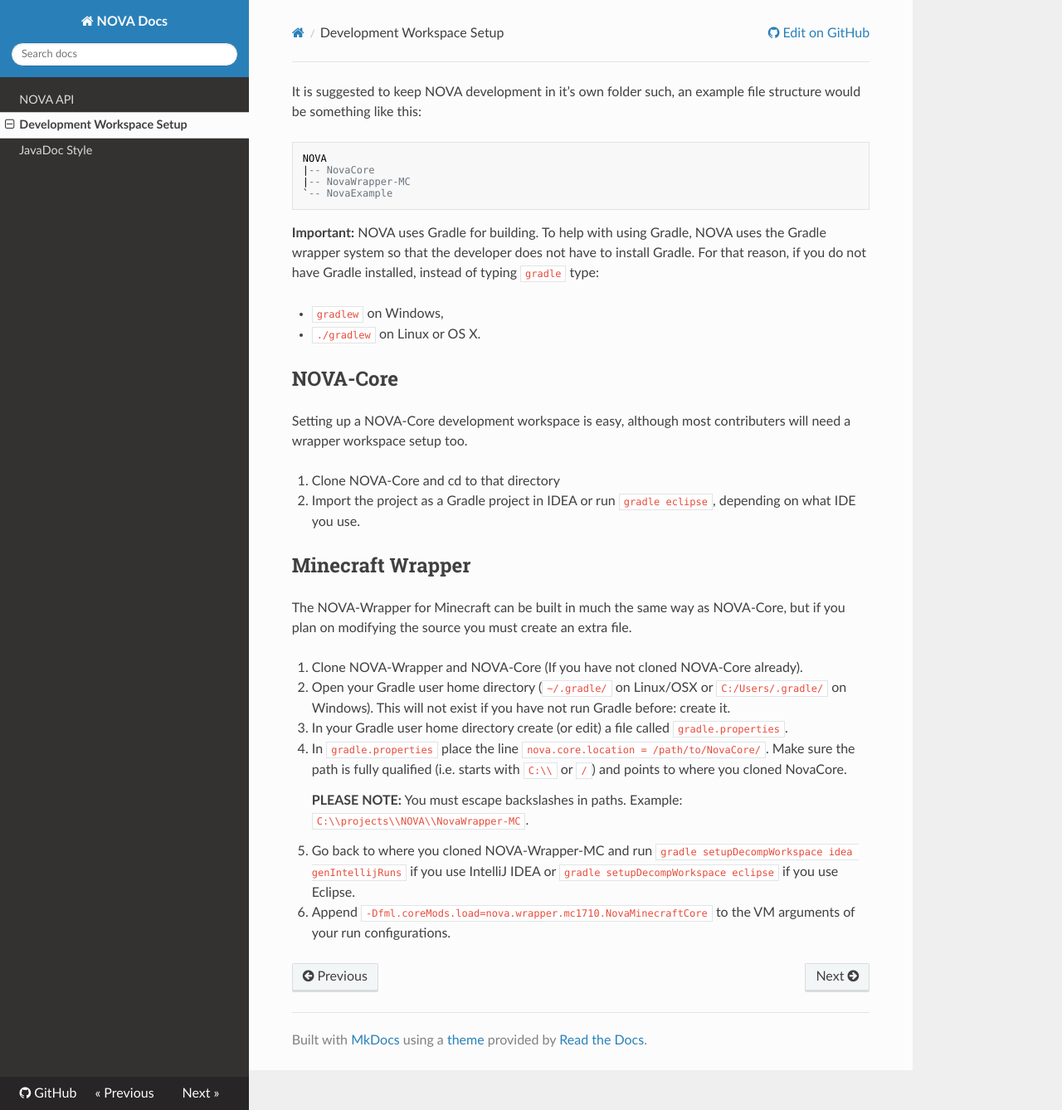
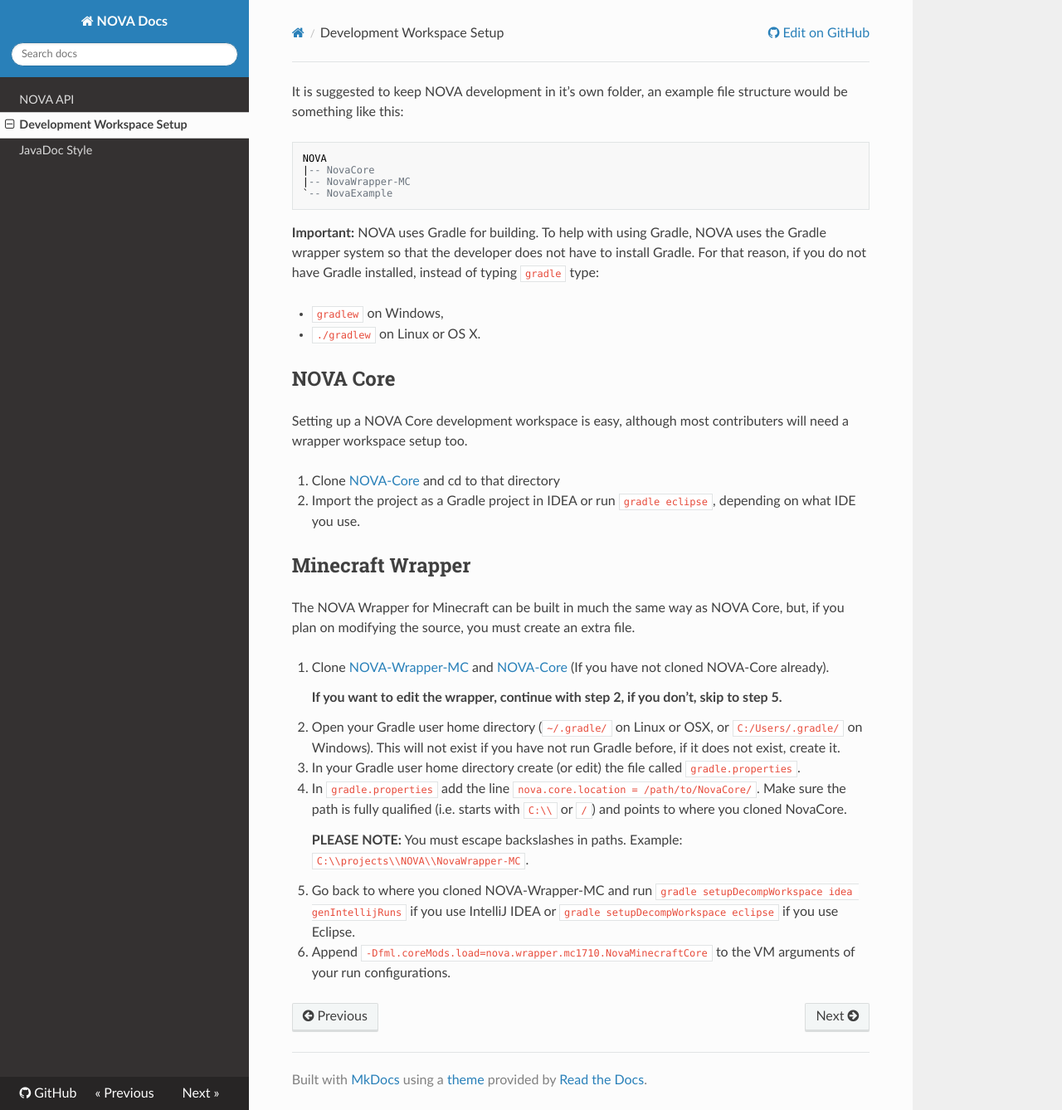
Before and after one commit to NOVA-Team/docs, an MkDocs documentation site: the page built from docs/Development Workspace Setup.md, in a window 1280 px wide and 1338 px high. Shown: the whole window at 83% size. Built offline with MkDocs 1.6.1, drawn with Linux system fonts in a browser that asks for light colours; nearby versions of some CDN libraries.

Commit message:
More grammar

````diff
--- a/docs/Development Workspace Setup.md
+++ b/docs/Development Workspace Setup.md
@@ -1,4 +1,4 @@
-It is suggested to keep NOVA development in it's own folder such, an example file structure would be something like this:
+It is suggested to keep NOVA development in it's own folder, an example file structure would be something like this:
 
 ```
 NOVA
@@ -13,21 +13,27 @@
 - `gradlew` on Windows,
 - `./gradlew` on Linux or OS X.
 
-## NOVA-Core
-Setting up a NOVA-Core development workspace is easy, although most contributers will need a wrapper workspace setup too.
+## NOVA Core
+Setting up a NOVA Core development workspace is easy, although most contributers will need a wrapper workspace setup too.
 
-1. Clone NOVA-Core and cd to that directory
+1. Clone [NOVA-Core] and cd to that directory
 2. Import the project as a Gradle project in IDEA or run `gradle eclipse`, depending on what IDE you use.
 
 ## Minecraft Wrapper
-The NOVA-Wrapper for Minecraft can be built in much the same way as NOVA-Core, but if you plan on modifying the source you must create an extra file.
+The NOVA Wrapper for Minecraft can be built in much the same way as NOVA Core, but, if you plan on modifying the source, you must create an extra file.
 
-1. Clone NOVA-Wrapper and NOVA-Core (If you have not cloned NOVA-Core already).
-2. Open your Gradle user home directory (`~/.gradle/` on Linux/OSX or `C:/Users/.gradle/` on Windows). This will not exist if you have not run Gradle before: create it.
-3. In your Gradle user home directory create (or edit) a file called `gradle.properties`.
-4. In `gradle.properties` place the line `nova.core.location = /path/to/NovaCore/`. Make sure the path is fully qualified (i.e. starts with `C:\\` or `/`) and points to where you cloned NovaCore.
+1. Clone [NOVA-Wrapper-MC] and [NOVA-Core] (If you have not cloned NOVA-Core already).
+
+	**If you want to edit the wrapper, continue with step 2, if you don't, skip to step 5.**
+
+2. Open your Gradle user home directory (`~/.gradle/` on Linux or OSX, or `C:/Users/.gradle/` on Windows). This will not exist if you have not run Gradle before, if it does not exist, create it.
+3. In your Gradle user home directory create (or edit) the file called `gradle.properties`.
+4. In `gradle.properties` add the line `nova.core.location = /path/to/NovaCore/`. Make sure the path is fully qualified (i.e. starts with `C:\\` or `/`) and points to where you cloned NovaCore.
 
     **PLEASE NOTE:** You must escape backslashes in paths. Example: `C:\\projects\\NOVA\\NovaWrapper-MC`.
 
 5. Go back to where you cloned NOVA-Wrapper-MC and run `gradle setupDecompWorkspace idea genIntellijRuns` if you use IntelliJ IDEA or `gradle setupDecompWorkspace eclipse` if you use Eclipse.
 6. Append `-Dfml.coreMods.load=nova.wrapper.mc1710.NovaMinecraftCore` to the VM arguments of your run configurations.
+
+[NOVA-Core]: https://github.com/NOVA-Team/NOVA-Core
+[NOVA-Wrapper-MC]: https://github.com/NOVA-Team/NOVA-Wrapper-MC
````
